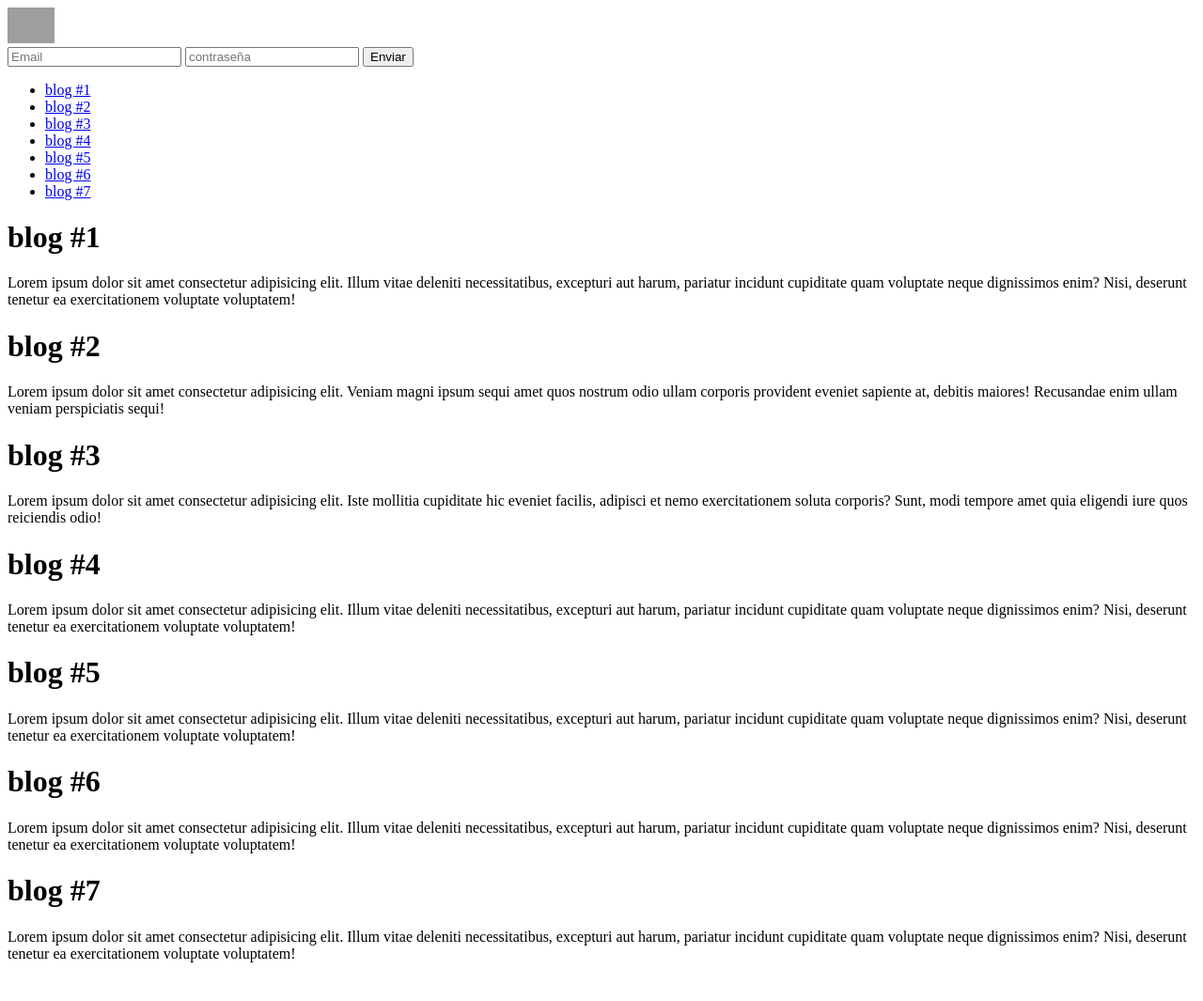
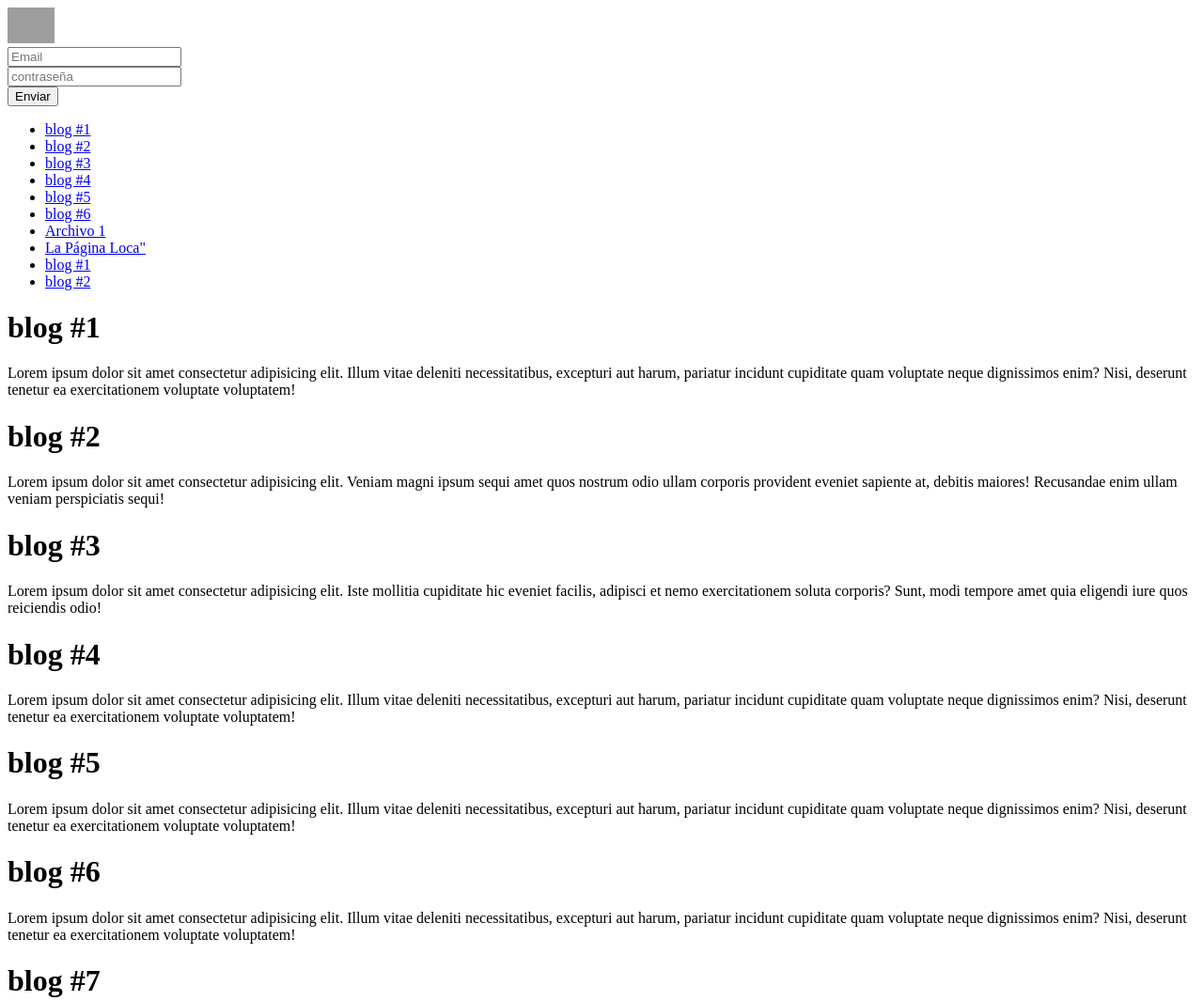
Before and after one commit to fmontalenti/Clase-05, a plain HTML site: page index.html in a window 1280 px wide. Shown: the top 1065 px of the page at 94% size. Before the commit the page ends 1040 px from the top, so only its background shows below. Drawn offline with Linux system fonts and the light colour scheme; grey boxes are pictures that could not be loaded.

Commit message:
cambios muchos

```diff
--- a/index.html
+++ b/index.html
@@ -11,11 +11,11 @@
     <img src= "https://i2.wp.com/immersiumstudio.com/wp-content/uploads/2018/10/fb-logo.jpg?ssl=1"
     width= "50"
     alt= "no anduvo viste"/>
+        <form action="file:///C:/Users/Ada%20Lovelace/Desktop/ADA/Clase-05/index.html" method="POST" >
 
-    <form action="file:///C:/Users/Ada%20Lovelace/Desktop/ADA/Clase-05/index.html" method="POST" >
-        <input type="text" name= "e-mail" placeholder="Email"/>
-    <input type="password" name= "password" placeholder="contraseña"/>
-    <button type="submit">Enviar</button>
+      <div><input type="text" name= "e-mail" placeholder="Email"/></div>
+    <div><input type="password" name= "password" placeholder="contraseña"/></div>
+  <div><button type="submit">Enviar</button>
 
 </form>
 <ul>
@@ -25,7 +25,10 @@
 <li><a href="#blog-4">blog #4</a> </li>
 <li><a href="#blog-5">blog #5</a> </li>
 <li><a href="#blog-6">blog #6</a> </li>
-<li><a href="#blog-7">blog #7</a> </li>
+<li><a href="pagina 1.html">Archivo 1</a> </li>
+<li><a href="otraspaginas/paginaloca.html">La Página Loca"</a></li>
+<li><a href="Blog1.html" target="_blank" >blog #1</a> </li>
+<li><a href="Blog2.html" target="_blank" >blog #2</a> </li>
 </ul>
 
     <h1 id="blog-1">blog #1</h1>
```
